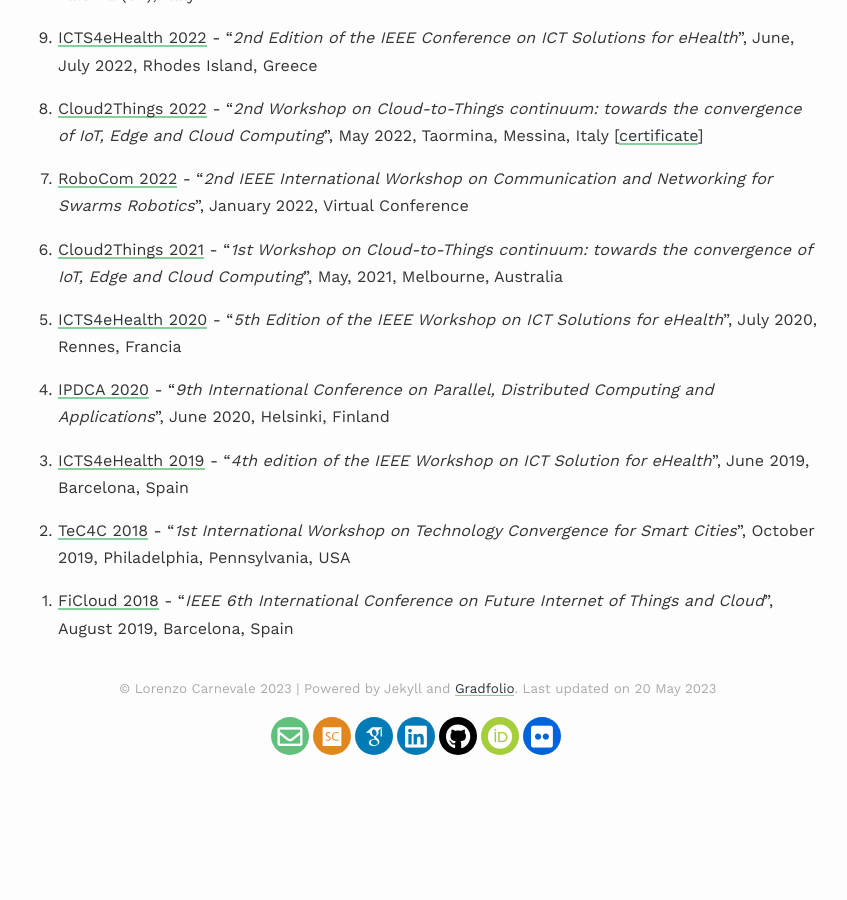
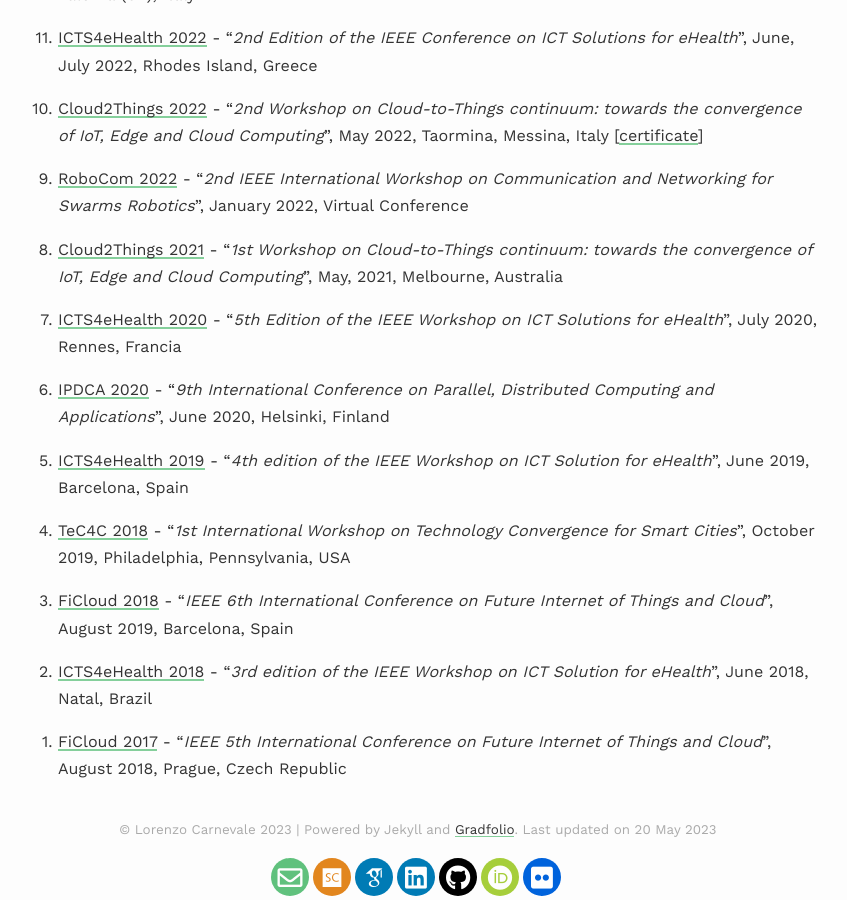
Before and after one commit to lcarnevale/lcarnevale.github.io, a Jekyll site: the page built from _pages/activities.md, in a window 1280 px wide and 900 px high, scrolled down 2167 px. Shown: the whole window, without its empty margins (222-1069 px from the left). Built offline with Jekyll 4.4.1, drawn with Linux system fonts in a browser that asks for light colours; nearby versions of some CDN libraries; some web fonts are replaced; before the commit the page ends 2926 px from its top, so only the background shows below that.

Commit message:
included ICTS4Health 2018 and FiCloud 2017

```diff
--- a/_pages/activities.md
+++ b/_pages/activities.md
@@ -82,4 +82,8 @@ The following calls are open and wait for your submission. If you have any quest
 0. [TeC4C 2018](http://tec4c2018.netsons.org/) - "<i>1st International Workshop on Technology Convergence for Smart Cities</i>", October 2019, Philadelphia, Pennsylvania, USA
 
 0. [FiCloud 2018](http://www.ficloud.org/2018) - "<i>IEEE 6th International Conference on Future Internet of Things and Cloud</i>", August 2019, Barcelona, Spain
+
+0. [ICTS4eHealth 2018](https://icts4ehealth.icar.cnr.it/ICTS4eHealth2018/index.html) - "<i>3rd edition of the IEEE Workshop on ICT Solution for eHealth</i>", June 2018, Natal, Brazil
+
+0. [FiCloud 2017](http://www.ficloud.org/2017) - "<i>IEEE 5th International Conference on Future Internet of Things and Cloud</i>", August 2018, Prague, Czech Republic
 {: reversed="reversed"}
```
